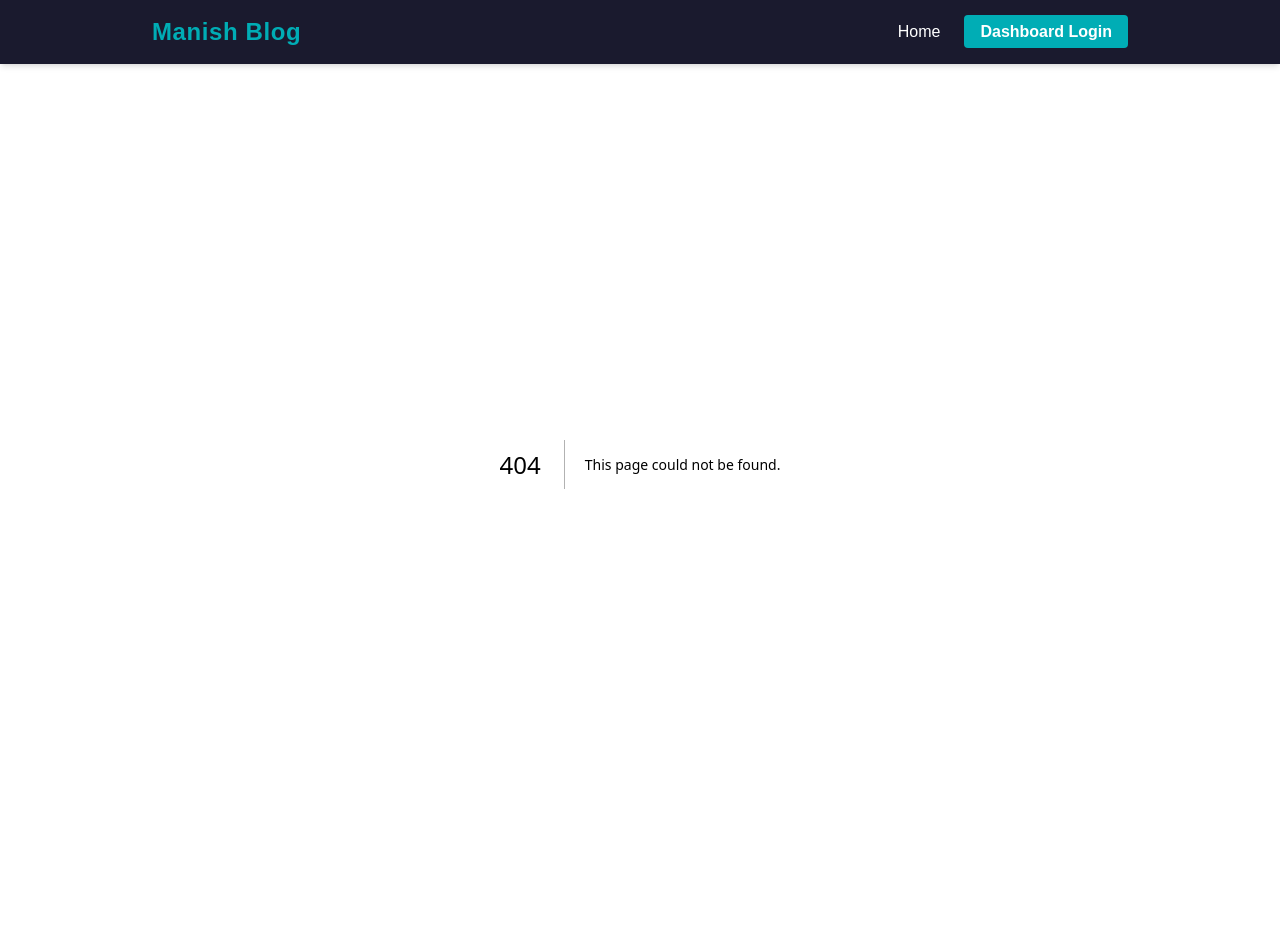
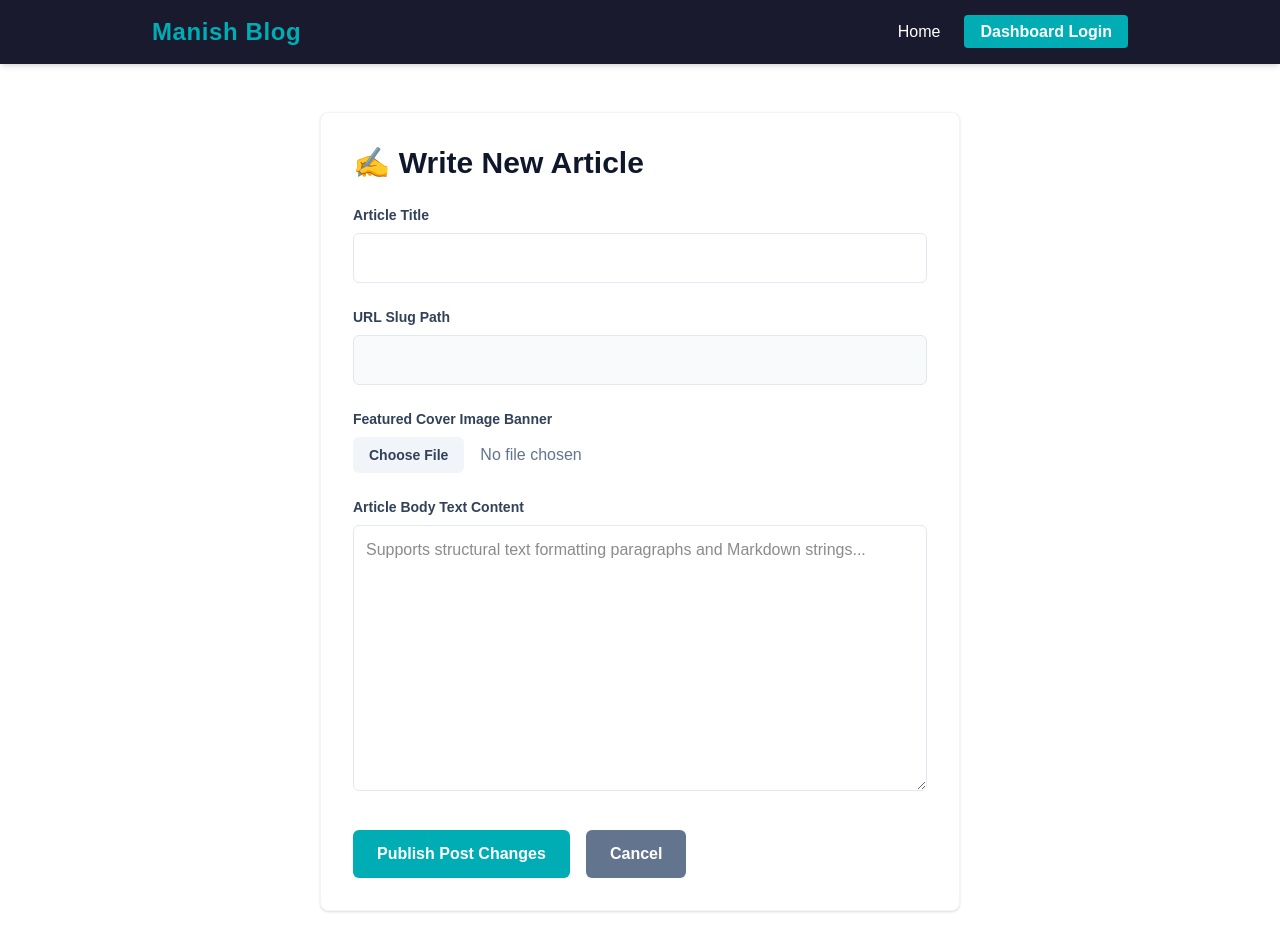
Before and after one commit to Manish-Tiwary/Blog, a Next.js app in the folder forntend/: page /dashboard/form in a window 1280 px wide. Before the commit this address had no page. Shown: the top 950 px of the page. Before the commit the page ends 864 px from the top, so only its background shows below. Built offline with nearby package versions, Linux system fonts and the light colour scheme.

Commit message:
add the forms

```diff
--- /dev/null
+++ b/forntend/app/dashboard/form/page.tsx
@@ -0,0 +1,158 @@
+"use client";
+import { useState, useEffect, Suspense } from "react";
+import { useRouter, useSearchParams } from "next/navigation";
+import { authenticatedFetch } from "../../utils/auth";
+
+function FormContent() {
+  const [title, setTitle] = useState("");
+  const [slug, setSlug] = useState("");
+  const [content, setContent] = useState("");
+  const [image, setImage] = useState(null);
+  const [isSubmitting, setIsSubmitting] = useState(false);
+
+  const router = useRouter();
+  const searchParams = useSearchParams();
+  const editId = searchParams.get("edit"); // Checks for an '?edit=ID' query suffix
+
+  useEffect(() => {
+    // If editId parameter exists, pre-populate state metrics from backend data cache
+    if (editId) {
+      fetch("http://127.0.0")
+        .then((res) => res.json())
+        .then((data) => {
+          const post = data.find((p) => p.id === parseInt(editId));
+          if (post) {
+            setTitle(post.title);
+            setSlug(post.slug);
+            setContent(post.content);
+          }
+        });
+    }
+  }, [editId]);
+
+  // Handle live automated slug generations as titles are written out
+  const handleTitleChange = (e) => {
+    const rawTitle = e.target.value;
+    setTitle(rawTitle);
+    if (!editId) {
+      setSlug(rawTitle.toLowerCase().replace(/[^a-z0-9]+/g, "-").replace(/(^-|-$)+/g, ""));
+    }
+  };
+
+  const handleSubmit = async (e) => {
+    e.preventDefault();
+    setIsSubmitting(true);
+
+    // Use Multipart FormData to send physical file streams across endpoints safely
+    const formData = new FormData();
+    formData.append("title", title);
+    formData.append("slug", slug);
+    formData.append("content", content);
+    if (image) {
+      formData.append("featured_image", image);
+    }
+
+    const endpoint = editId
+      ? `http://127.0.0edit/${editId}/`
+      : "http://127.0.0create/";
+
+    try {
+      const res = await authenticatedFetch(endpoint, {
+        method: "POST",
+        body: formData, // Browser assigns multipart header settings automatically
+      });
+
+      if (res.ok) {
+        router.push("/dashboard");
+      } else {
+        alert("Action processing error. Please verify authorization payload fields.");
+      }
+    } catch (err) {
+      console.error(err);
+    } finally {
+      setIsSubmitting(false);
+    }
+  };
+
+  return (
+    <main className="max-w-2xl mx-auto px-4 py-12">
+      <div className="bg-white p-8 rounded-lg shadow-sm border border-slate-100">
+        <h1 className="text-3xl font-extrabold text-slate-900 mb-6">
+          {editId ? "✏️ Edit Article Layout" : "✍️ Write New Article"}
+        </h1>
+
+        <form onSubmit={handleSubmit} className="space-y-6">
+          <div>
+            <label className="block text-sm font-bold text-slate-700 mb-2">Article Title</label>
+            <input
+              type="text"
+              required
+              value={title}
+              onChange={handleTitleChange}
+              className="w-full p-3 border border-slate-200 rounded-md focus:outline-none focus:border-[#00adb5]"
+            />
+          </div>
+
+          <div>
+            <label className="block text-sm font-bold text-slate-700 mb-2">URL Slug Path</label>
+            <input
+              type="text"
+              required
+              value={slug}
+              onChange={(e) => setSlug(e.target.value)}
+              className="w-full p-3 border border-slate-200 rounded-md bg-slate-50 text-slate-500 focus:outline-none"
+            />
+          </div>
+
+          <div>
+            <label className="block text-sm font-bold text-slate-700 mb-2">Featured Cover Image Banner</label>
+            <input
+              type="file"
+              accept="image/*"
+              onChange={(e) => setImage(e.target.files[0])}
+              className="w-full text-slate-500 file:mr-4 file:py-2 file:px-4 file:rounded-md file:border-0 file:text-sm file:font-semibold file:bg-slate-100 file:text-slate-700 hover:file:bg-slate-200"
+            />
+          </div>
+
+          <div>
+            <label className="block text-sm font-bold text-slate-700 mb-2">Article Body Text Content</label>
+            <textarea
+              required
+              rows={10}
+              value={content}
+              onChange={(e) => setContent(e.target.value)}
+              placeholder="Supports structural text formatting paragraphs and Markdown strings..."
+              className="w-full p-3 border border-slate-200 rounded-md focus:outline-none focus:border-[#00adb5] font-sans"
+            />
+          </div>
+
+          <div className="flex gap-4 pt-2">
+            <button
+              type="submit"
+              disabled={isSubmitting}
+              className="bg-[#00adb5] hover:bg-cyan-500 text-white font-bold py-3 px-6 rounded-md transition-colors disabled:opacity-50"
+            >
+              {isSubmitting ? "Saving Content..." : "Publish Post Changes"}
+            </button>
+            <button
+              type="button"
+              onClick={() => router.push("/dashboard")}
+              className="bg-slate-500 hover:bg-slate-600 text-white font-bold py-3 px-6 rounded-md transition-colors"
+            >
+              Cancel
+            </button>
+          </div>
+        </form>
+      </div>
+    </main>
+  );
+}
+
+// Next.js App Router requires Suspense for components using useSearchParams at compile time
+export default function ArticleForm() {
+  return (
+    <Suspense fallback={<p className="text-center py-12">Loading form modules...</p>}>
+      <FormContent />
+    </Suspense>
+  );
+}
--- a/forntend/app/dashboard/page.tsx
+++ b/forntend/app/dashboard/page.tsx
@@ -1,8 +1,7 @@
 "use client";
 import { useEffect, useState } from "react";
 import { useRouter } from "next/navigation";
-import Link from "next/link";
-import { authenticatedFetch } from "@/utils/authenticatedFetch"; // adjust path to match your project
+import { authenticatedFetch } from "../utils/auth";
 
 export default function Dashboard() {
   const [posts, setPosts] = useState([]);
@@ -12,30 +11,36 @@ export default function Dashboard() {
   useEffect(() => {
     const token = localStorage.getItem("access_token");
     if (!token) {
-      router.push("/login"); // Route guest users back to login
+      router.push("/login");
       return;
     }
 
-    authenticatedFetch("http://127.0.0.1:8000/api/posts/")
-      .then((res) => {
-        if (!res.ok) throw new Error("Failed to load posts");
-        return res.json();
-      })
+    fetch("http://127.0.0")
+      .then((res) => res.json())
       .then((data) => {
         setPosts(data);
         setLoading(false);
       })
-      .catch(() => {
-        setLoading(false);
-      });
+      .catch((err) => console.error("Error fetching articles:", err));
   }, [router]);
 
-  const handleDelete = async (id) => {
-    if (!confirm("Are you absolutely sure you want to delete this post?")) return;
+  const handleDeletePost = async (id) => {
+    if (!confirm("Are you completely sure you want to delete this article? This step cannot be undone.")) return;
 
-    // In a real environment, you would send a DELETE request to Django using your auth token
-    alert("Post deletion workflow initialized for ID: " + id);
-    setPosts(posts.filter(post => post.id !== id));
+    try {
+      const res = await authenticatedFetch(`http://127.0.0delete/${id}/`, {
+        method: "DELETE", // Uses our custom authenticated view routing pathway
+      });
+
+      if (res.ok) {
+        // Filter deleted item out of frontend active component state arrays
+        setPosts(posts.filter((post) => post.id !== id));
+      } else {
+        alert("Failed to delete post. Check permissions verification parameters.");
+      }
+    } catch (err) {
+      console.error(err);
+    }
   };
 
   if (loading) return <p className="text-center py-24 font-semibold text-slate-500">Verifying session data...</p>;
@@ -43,36 +48,52 @@ export default function Dashboard() {
   return (
     <main className="max-w-5xl mx-auto px-6 py-12">
       <div className="flex justify-between items-center mb-8">
-        <h1 className="text-3xl font-extrabold text-slate-900">Management Dashboard</h1>
-        <button className="bg-[#00adb5] hover:bg-cyan-500 text-white font-bold py-2 px-4 rounded transition-all">
+        <h1 className="text-3xl font-extrabold text-slate-900 tracking-tight">Management Dashboard</h1>
+        <button
+          onClick={() => router.push("/dashboard/form")}
+          className="bg-[#00adb5] hover:bg-cyan-500 text-white font-bold py-2.5 px-5 rounded-md transition-all shadow-sm"
+        >
           + Write New Article
         </button>
       </div>
 
-      <div className="bg-white rounded-lg shadow border border-slate-100 overflow-hidden">
+      <div className="bg-white rounded-lg shadow-sm border border-slate-100 overflow-hidden">
         <table className="w-full text-left border-collapse">
           <thead>
-            <tr className="bg-slate-900 text-white text-sm uppercase">
+            <tr className="bg-slate-900 text-white text-xs font-bold uppercase tracking-wider">
               <th className="p-4">Title</th>
               <th className="p-4">Author</th>
               <th className="p-4">Published</th>
               <th className="p-4 text-center">Actions</th>
             </tr>
           </thead>
-          <tbody className="divide-y divide-slate-100">
+          <tbody className="divide-y divide-slate-100 text-sm">
             {posts.map((post) => (
               <tr key={post.id} className="hover:bg-slate-50 transition-colors">
                 <td className="p-4 font-bold text-slate-800">{post.title}</td>
                 <td className="p-4 text-slate-500">{post.author}</td>
                 <td className="p-4 text-slate-500">{post.created_on}</td>
-                <td className="p-4 text-center space-x-4">
-                  <button className="text-cyan-600 font-bold hover:underline">Edit</button>
-                  <button onClick={() => handleDelete(post.id)} className="text-red-500 font-bold hover:underline">Delete</button>
+                <td className="p-4 text-center space-x-4 font-semibold">
+                  <button
+                    onClick={() => router.push(`/dashboard/form?edit=${post.id}`)}
+                    className="text-cyan-600 hover:text-cyan-500 hover:underline"
+                  >
+                    Edit
+                  </button>
+                  <button
+                    onClick={() => handleDeletePost(post.id)}
+                    className="text-red-500 hover:text-red-400 hover:underline"
+                  >
+                    Delete
+                  </button>
                 </td>
               </tr>
             ))}
           </tbody>
         </table>
+        {posts.length === 0 && (
+          <p className="text-center text-slate-400 py-12">No database entries currently found.</p>
+        )}
       </div>
     </main>
   );
```
